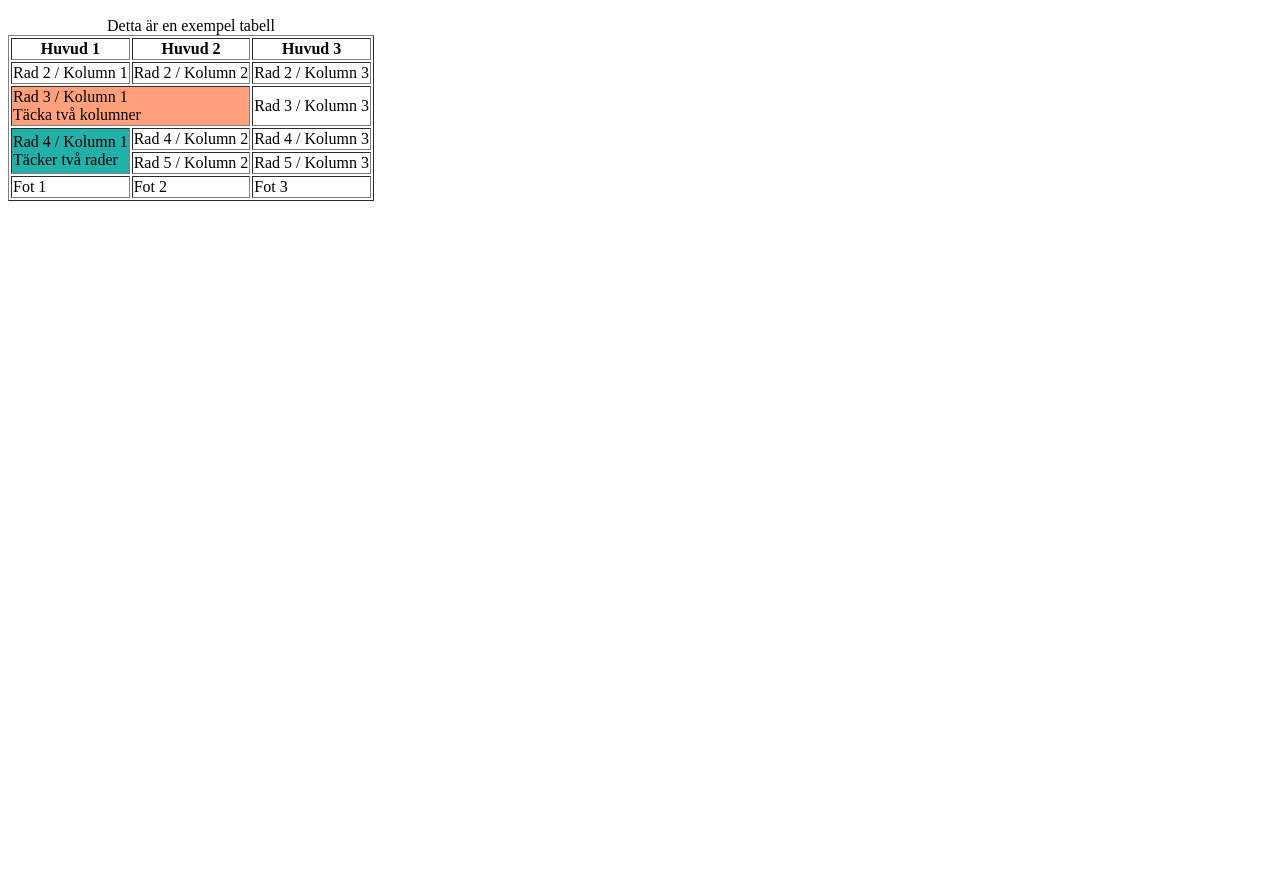
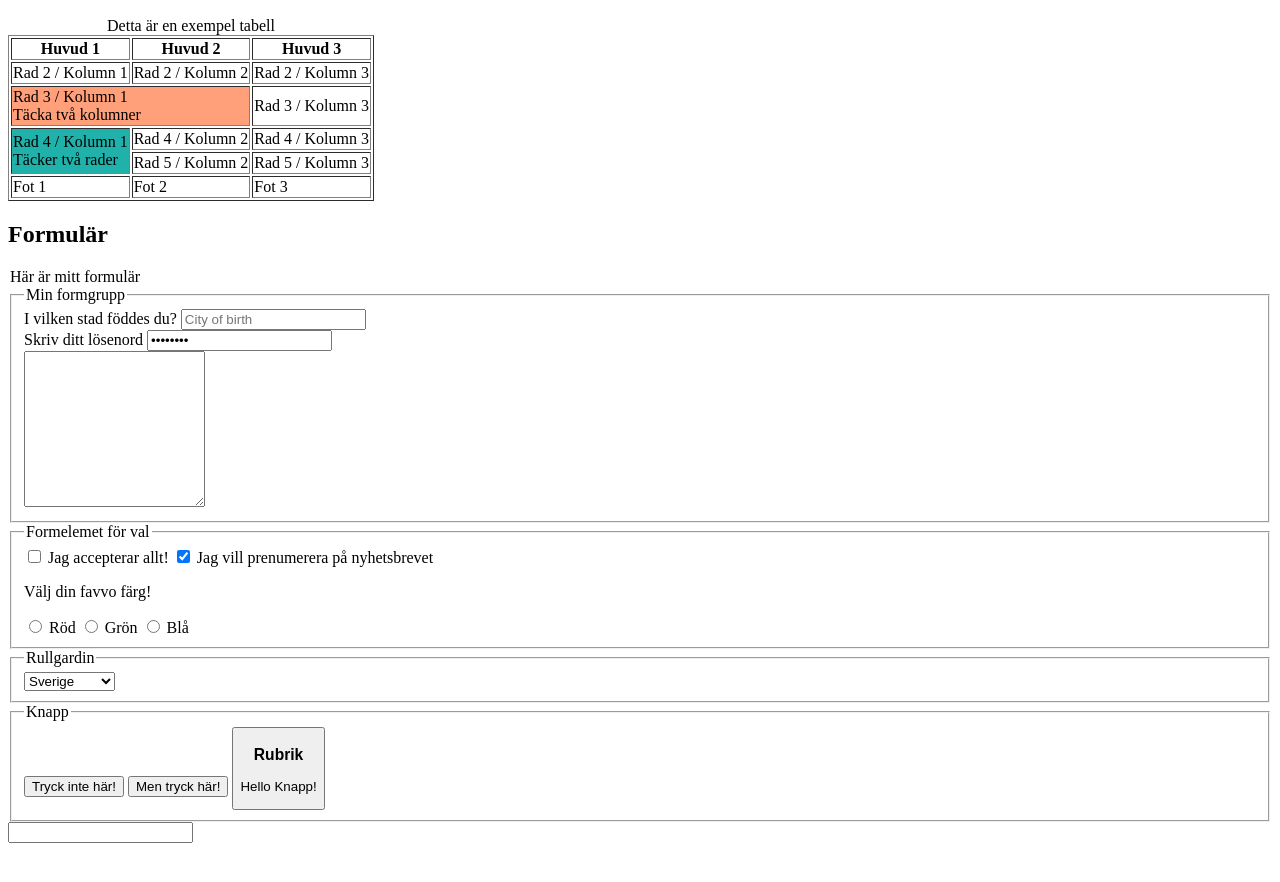
Before and after one commit to haagen/FED23-HTML_CSS, a plain HTML site: page Lektion 04/lektion4.html in a window 1280 px wide. Shown: the part 110-992 px from the top of the page. Before the commit the page ends 800 px from the top, so only its background shows below. Drawn offline with Linux system fonts and the light colour scheme.

Commit message:
Formulär

```diff
--- a/Lektion 04/lektion4.html
+++ b/Lektion 04/lektion4.html
@@ -63,5 +63,67 @@
         </tr>
     </tfoot>
     </table>
+
+    <h2>Formulär</h2>
+    <form action="https://google.com/search" method="">
+      <legend>Här är mitt formulär</legend>
+<!--
+
+  style=""
+  border: 5px dotted lightseagreen
+  border-bottom: 0; border-right: 0; border-left: 0; border-top: 5px dotted lightseagreen
+-->
+      <fieldset >
+        <legend>Min formgrupp</legend>
+        <label for="cityOfBirth">I vilken stad föddes du?</label>
+        <input type="text" id="cityOfBirth" name="cityOfBirth" value="" placeholder="City of birth">
+        <br>
+        <label for="passwordTest">Skriv ditt lösenord</label>
+        <input type="password" id="passwordTest" name="passwordTest" value="password">
+        <br>
+        <textarea id="signatur" name="emailSignature" rows="10"></textarea>
+      </fieldset>
+      <fieldset>
+        <legend>Formelemet för val</legend>
+        <input type="checkbox" name="AcceptTerms" id="AcceptTerms">
+        <label for="AcceptTerms">Jag accepterar allt!</label>
+        <input type="checkbox" name="Newsletter" id="Newsletter" checked="checked">
+        <label for="Newsletter">Jag vill prenumerera på nyhetsbrevet</label>
+<p>Välj din favvo färg!</p>
+
+        <input type="radio" value="red" id="redChoice" name="color">
+        <label for="redChoice">Röd</label>
+        <input type="radio" value="green" id="greenChoice" name="color">
+        <label for="greenChoice">Grön</label>
+        <input type="radio" value="blue" id="blueChoice" name="color">
+        <label for="blueChoice">Blå</label>
+      </fieldset>
+
+      <fieldset>
+        <legend>Rullgardin</legend>
+        <select name="country" id="country">
+          <option value="se">Sverige</option>
+          <optgroup label="Övriga världen">
+            <option value="dk">Danmark</option>
+            <option value="no">Norge</option>
+            <option value="fi">Finland</option>
+          </optgroup>
+        </select>
+      </fieldset>
+
+      <fieldset>
+        <legend>Knapp</legend>
+        <input type="button" value="Tryck inte här!">
+        <input type="submit" value="Men tryck här!">
+        <button>
+          <h3>Rubrik</h3>
+          <p>Hello Knapp!</p>
+        </button>
+      </fieldset>
+<input type="text" name="q">
+      <br><br><br><br><br><br><br><br><br><br><br><br><br><br><br><br><br><br><br><br>
+
+
+    </form>
   </body>
 </html>
```
